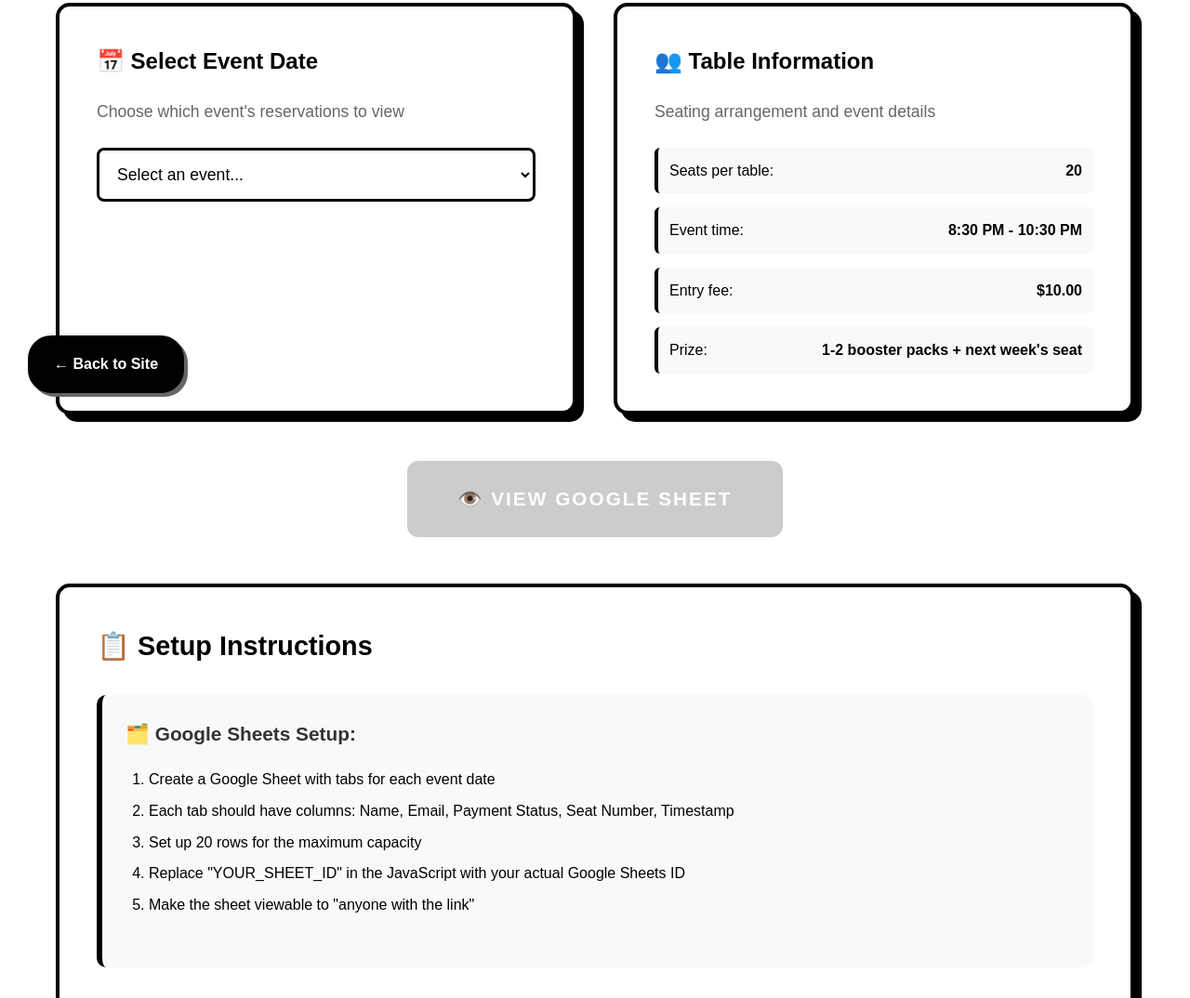
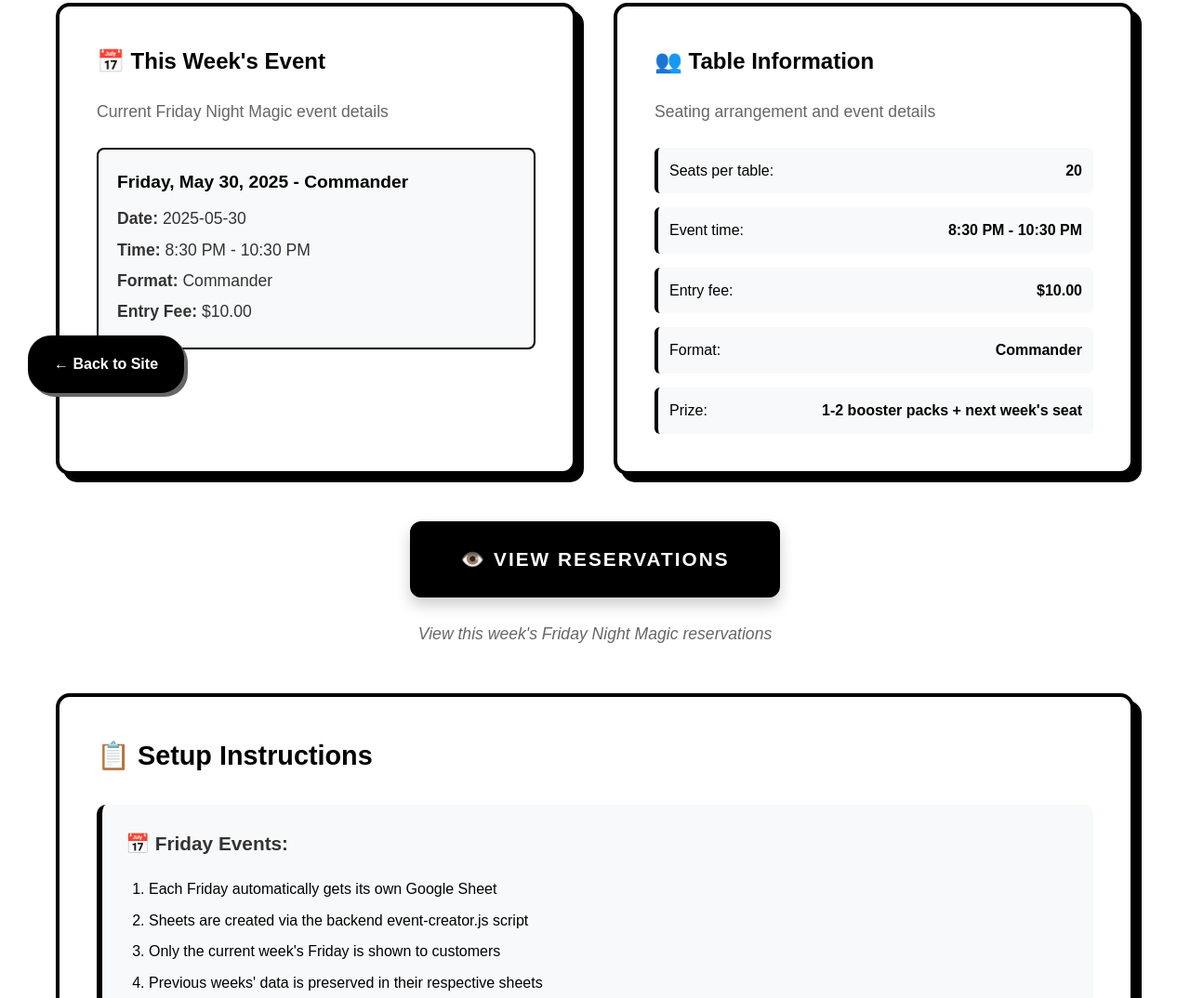
Before and after one commit to doctordjphd/FNM-3, a plain HTML site: page employee.html in a window 1280 px wide. Shown: the part 347-1421 px from the top of the page at 93% size. Drawn offline with Linux system fonts and the light colour scheme.

Commit message:
Update employee.htmlff

```diff
--- a/employee.html
+++ b/employee.html
@@ -131,20 +131,22 @@
             font-size: 1.1rem;
         }
 
-        select {
-            width: 100%;
-            padding: 15px;
-            border: 3px solid black;
-            font-size: 1.1rem;
+        .current-event {
+            padding: 20px;
+            background: #f8f9fa;
+            border: 2px solid black;
             border-radius: 8px;
-            background: white;
-            cursor: pointer;
+            margin-bottom: 20px;
         }
 
-        select:focus {
-            outline: none;
-            border-color: #333;
-            box-shadow: 0 0 0 3px rgba(0,0,0,0.1);
+        .current-event h4 {
+            margin-bottom: 10px;
+            font-size: 1.2rem;
+        }
+
+        .current-event p {
+            margin: 5px 0;
+            color: #333;
         }
 
         .info-grid {
@@ -171,7 +173,7 @@
             margin-bottom: 50px;
         }
 
-        .view-btn {
+        .btn {
             background: black;
             color: white;
             border: 4px solid black;
@@ -186,13 +188,13 @@
             box-shadow: 0 8px 16px rgba(0,0,0,0.2);
         }
 
-        .view-btn:hover:not(:disabled) {
+        .btn:hover:not(:disabled) {
             background: #333;
             transform: translateY(-3px);
             box-shadow: 0 12px 24px rgba(0,0,0,0.3);
         }
 
-        .view-btn:disabled {
+        .btn:disabled {
             background: #ccc;
             cursor: not-allowed;
             transform: none;
@@ -295,7 +297,7 @@
                 padding: 25px;
             }
 
-            .view-btn {
+            .btn {
                 padding: 20px 30px;
                 font-size: 1.1rem;
             }
@@ -342,22 +344,24 @@
     <!-- Dashboard -->
     <section class="dashboard">
         <div class="container">
-            <h2 class="dashboard-title">VIEW RESERVATIONS</h2>
+            <h2 class="dashboard-title">FRIDAY NIGHT MAGIC</h2>
 
             <div class="dashboard-grid">
-                <!-- Date Selection -->
+                <!-- Current Event -->
                 <div class="card">
-                    <h3>📅 Select Event Date</h3>
-                    <p>Choose which event's reservations to view</p>
-                    <select id="dateSelect" onchange="selectDate()">
-                        <option value="">Select an event...</option>
-                    </select>
+                    <h3>📅 This Week's Event</h3>
+                    <p>Current Friday Night Magic event details</p>
+
+                    <div class="current-event" id="currentEvent">
+                        <!-- Event details will be populated by JavaScript -->
+                    </div>
                 </div>
 
                 <!-- Table Info -->
                 <div class="card">
                     <h3>👥 Table Information</h3>
                     <p>Seating arrangement and event details</p>
+
                     <div class="info-grid">
                         <div class="info-row">
                             <span>Seats per table:</span>
@@ -372,6 +376,10 @@
                             <span>$10.00</span>
                         </div>
                         <div class="info-row">
+                            <span>Format:</span>
+                            <span>Commander</span>
+                        </div>
+                        <div class="info-row">
                             <span>Prize:</span>
                             <span>1-2 booster packs + next week's seat</span>
                         </div>
@@ -381,10 +389,10 @@
 
             <!-- Action Button -->
             <div class="action-section">
-                <button class="view-btn" onclick="openGoogleSheet()" id="viewBtn" disabled>
-                    👁️ View Google Sheet
+                <button class="btn" onclick="openGoogleSheet()" id="viewBtn">
+                    👁️ View Reservations
                 </button>
-                <p id="selectedInfo" class="selected-info"></p>
+                <p id="selectedInfo" class="selected-info">View this week's Friday Night Magic reservations</p>
             </div>
 
             <!-- Instructions -->
@@ -392,13 +400,22 @@
                 <h3>📋 Setup Instructions</h3>
 
                 <div class="instruction-section">
+                    <h4>📅 Friday Events:</h4>
+                    <ol>
+                        <li>Each Friday automatically gets its own Google Sheet</li>
+                        <li>Sheets are created via the backend event-creator.js script</li>
+                        <li>Only the current week's Friday is shown to customers</li>
+                        <li>Previous weeks' data is preserved in their respective sheets</li>
+                    </ol>
+                </div>
+
+                <div class="instruction-section">
                     <h4>🗂️ Google Sheets Setup:</h4>
                     <ol>
-                        <li>Create a Google Sheet with tabs for each event date</li>
-                        <li>Each tab should have columns: Name, Email, Payment Status, Seat Number, Timestamp</li>
-                        <li>Set up 20 rows for the maximum capacity</li>
-                        <li>Replace "YOUR_SHEET_ID" in the JavaScript with your actual Google Sheets ID</li>
-                        <li>Make the sheet viewable to "anyone with the link"</li>
+                        <li>Each Friday gets a unique Google Sheet with 20 seats</li>
+                        <li>Columns: Name, Email, Payment Status, Seat Number, Timestamp</li>
+                        <li>Sheets are automatically made viewable to "anyone with the link"</li>
+                        <li>Replace "YOUR_SHEET_ID" with the actual sheet ID for this week</li>
                     </ol>
                 </div>
 
@@ -406,19 +423,9 @@
                     <h4>💳 PayPal Integration:</h4>
                     <ol>
                         <li>Replace "YOUR_PAYPAL_EMAIL" with your PayPal business email</li>
-                        <li>Set up PayPal IPN (Instant Payment Notification) to update the Google Sheet</li>
+                        <li>Set up PayPal IPN to update the correct week's Google Sheet</li>
                         <li>Configure success and cancel return URLs</li>
                         <li>Test payments with PayPal sandbox before going live</li>
-                    </ol>
-                </div>
-
-                <div class="instruction-section">
-                    <h4>🆕 Creating New Events:</h4>
-                    <ol>
-                        <li>Use the event-creator.js backend script to create new events</li>
-                        <li>Each new event automatically creates a new Google Sheet</li>
-                        <li>Events are limited to the current week only</li>
-                        <li>Run the script with event details to set up everything automatically</li>
                     </ol>
                 </div>
             </div>
@@ -429,81 +436,67 @@
     <a href="index.html" class="home-link">← Back to Site</a>
 
     <script>
-        let selectedDate = '';
-
-        // Get this week's Friday event (only event this week)
-        function getThisWeekEvent() {
+        // Get this week's Friday
+        function getThisWeeksFriday() {
             const today = new Date();
             const dayOfWeek = today.getDay(); // 0 = Sunday, 5 = Friday
 
-            // Find this week's Friday
             let friday = new Date(today);
-            const daysUntilFriday = (5 - dayOfWeek + 7) % 7;
 
-            if (dayOfWeek === 5) {
-                // Today is Friday
-                friday = new Date(today);
-            } else if (dayOfWeek < 5) {
-                // Friday is later this week
-                friday.setDate(today.getDate() + daysUntilFriday);
+            if (dayOfWeek <= 5) {
+                // If today is Sunday-Friday, get this week's Friday
+                friday.setDate(today.getDate() + (5 - dayOfWeek));
             } else {
-                // Friday is next week
-                friday.setDate(today.getDate() + daysUntilFriday);
+                // If today is Saturday, get next week's Friday
+                friday.setDate(today.getDate() + (5 - dayOfWeek + 7));
             }
 
-            return {
-                date: friday.toISOString().split('T')[0],
-                formatted: friday.toLocaleDateString('en-US', {
-                    weekday: 'long',
-                    year: 'numeric',
-                    month: 'long',
-                    day: 'numeric'
-                }) + ' - Commander'
-            };
+            return friday;
         }
 
-        // Populate event select dropdown with only this week's Friday
-        function populateEventSelect() {
-            const event = getThisWeekEvent();
-            const select = document.getElementById('dateSelect');
-            select.innerHTML = '<option value="">Select an event...</option>';
-
-            const option = document.createElement('option');
-            option.value = event.date;
-            option.textContent = event.formatted;
-            select.appendChild(option);
+        // Get sheet ID for a specific Friday (this would come from your backend)
+        function getSheetIdForFriday(fridayDate) {
+            // This is where you'd map Friday dates to their Google Sheet IDs
+            // For now, return a placeholder
+            return "YOUR_SHEET_ID_FOR_" + fridayDate.replace(/-/g, '_');
         }
 
-        function selectDate() {
-            const select = document.getElementById('dateSelect');
-            selectedDate = select.value;
-            const viewBtn = document.getElementById('viewBtn');
-            const info = document.getElementById('selectedInfo');
+        // Populate current event details
+        function populateCurrentEvent() {
+            const friday = getThisWeeksFriday();
+            const container = document.getElementById('currentEvent');
 
-            if (selectedDate) {
-                viewBtn.disabled = false;
-                const selectedOption = select.options[select.selectedIndex];
-                info.textContent = `This will open the Google Sheet for ${selectedOption.textContent}`;
-            } else {
-                viewBtn.disabled = true;
-                info.textContent = '';
-            }
+            const formatted = friday.toLocaleDateString('en-US', {
+                weekday: 'long',
+                year: 'numeric',
+                month: 'long',
+                day: 'numeric'
+            });
+
+            const dateString = friday.toISOString().split('T')[0];
+
+            container.innerHTML = `
+                <h4>${formatted} - Commander</h4>
+                <p><strong>Date:</strong> ${dateString}</p>
+                <p><strong>Time:</strong> 8:30 PM - 10:30 PM</p>
+                <p><strong>Format:</strong> Commander</p>
+                <p><strong>Entry Fee:</strong> $10.00</p>
+            `;
         }
 
         function openGoogleSheet() {
-            if (!selectedDate) {
-                alert('Please select a date first!');
-                return;
-            }
+            const friday = getThisWeeksFriday();
+            const dateString = friday.toISOString().split('T')[0];
+            const sheetId = getSheetIdForFriday(dateString);
 
-            // Replace YOUR_SHEET_ID with your actual Google Sheets ID
-            const googleSheetUrl = `https://docs.google.com/spreadsheets/d/YOUR_SHEET_ID/edit#gid=0&range=A1:E21`;
+            // Replace with actual Google Sheets URL
+            const googleSheetUrl = `https://docs.google.com/spreadsheets/d/${sheetId}/edit#gid=0&range=A1:E21`;
 
             window.open(googleSheetUrl, '_blank');
         }
 
         // Initialize the page
-        populateEventSelect();
+        populateCurrentEvent();
     </script>
 </body>
 </html>
```
